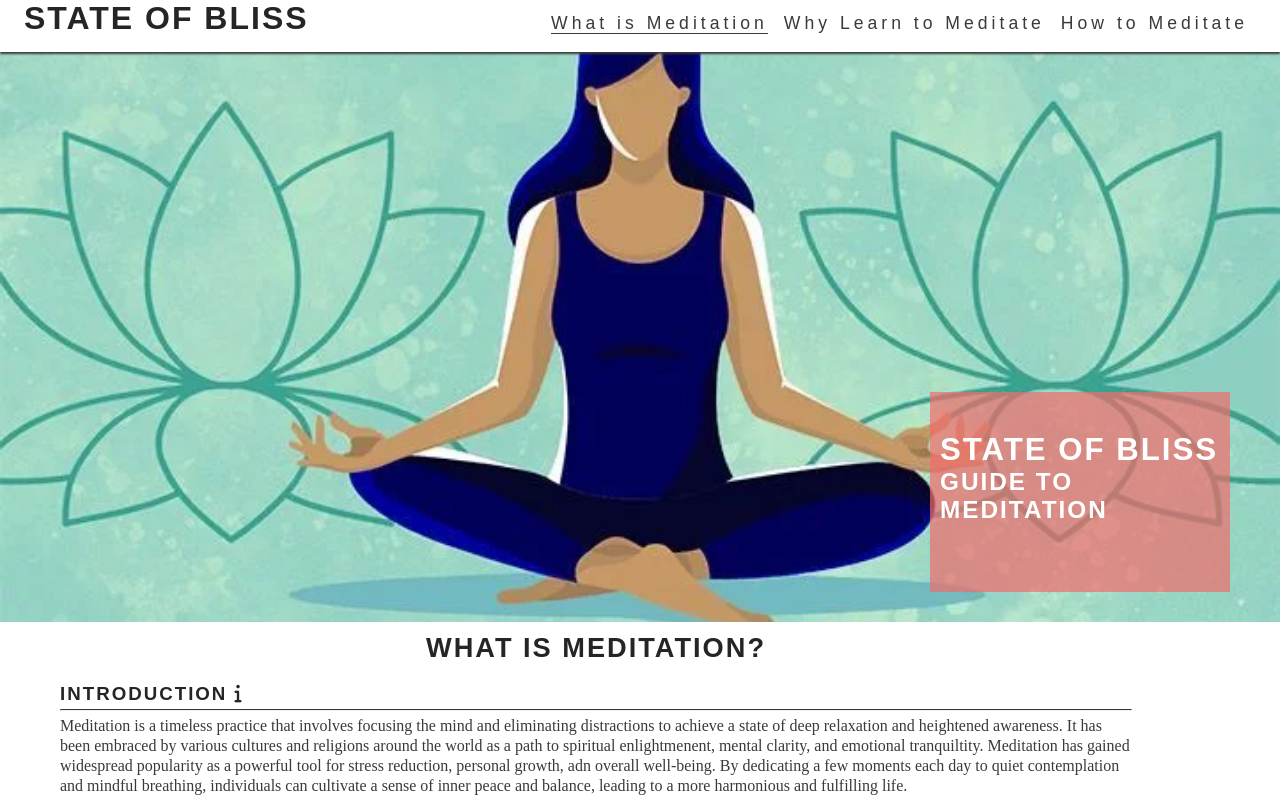
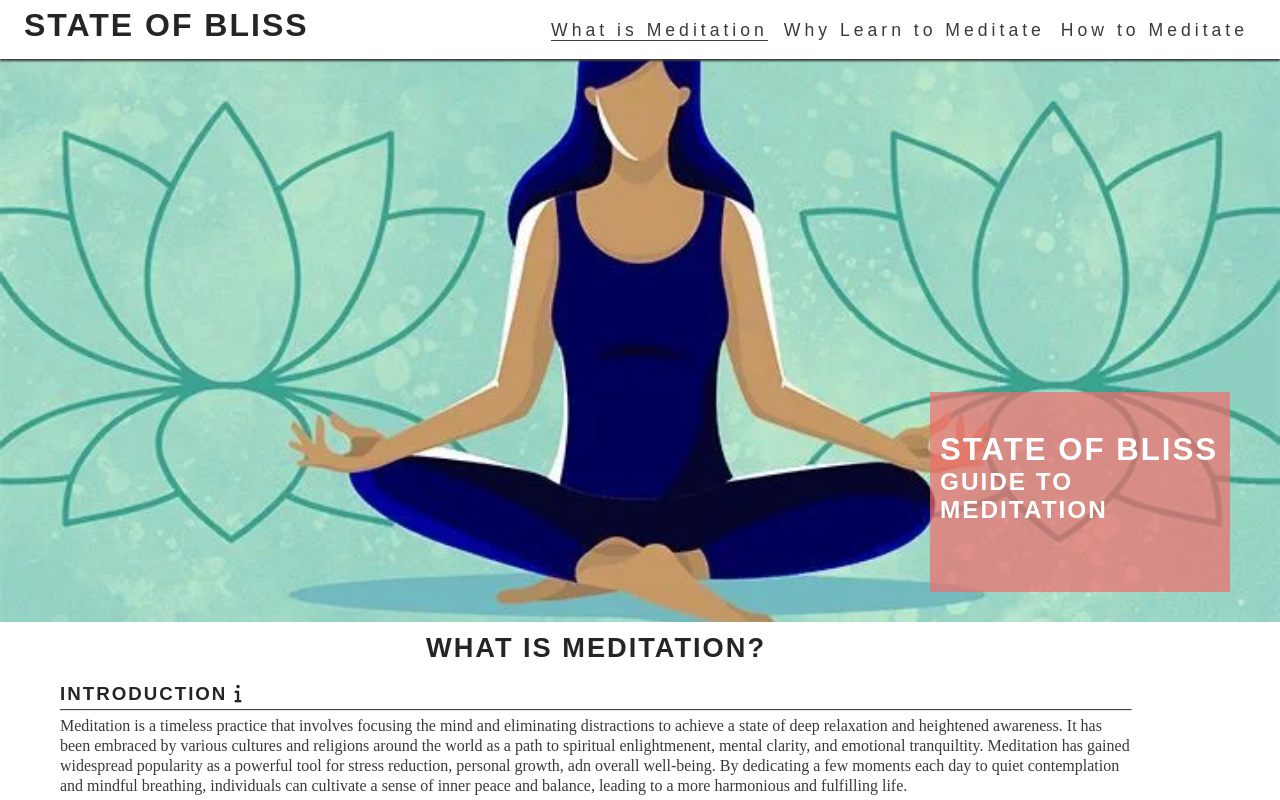
Before and after one commit to Shobi0911/State-of-Bliss, a plain HTML site: page index.html in a window 1280 px wide. Shown: the top 800 px of the page. Drawn offline with Linux system fonts and the light colour scheme.

Commit message:
Validated my CSS code

```diff
--- a/assets/css/style.css
+++ b/assets/css/style.css
@@ -243,7 +243,7 @@ hr {
 
         #logo {
             font-size: 200%;
-            line-height: 50 px ;
+            line-height: 50px ;
             margin:0 0.5rem ;
         }
 
```
